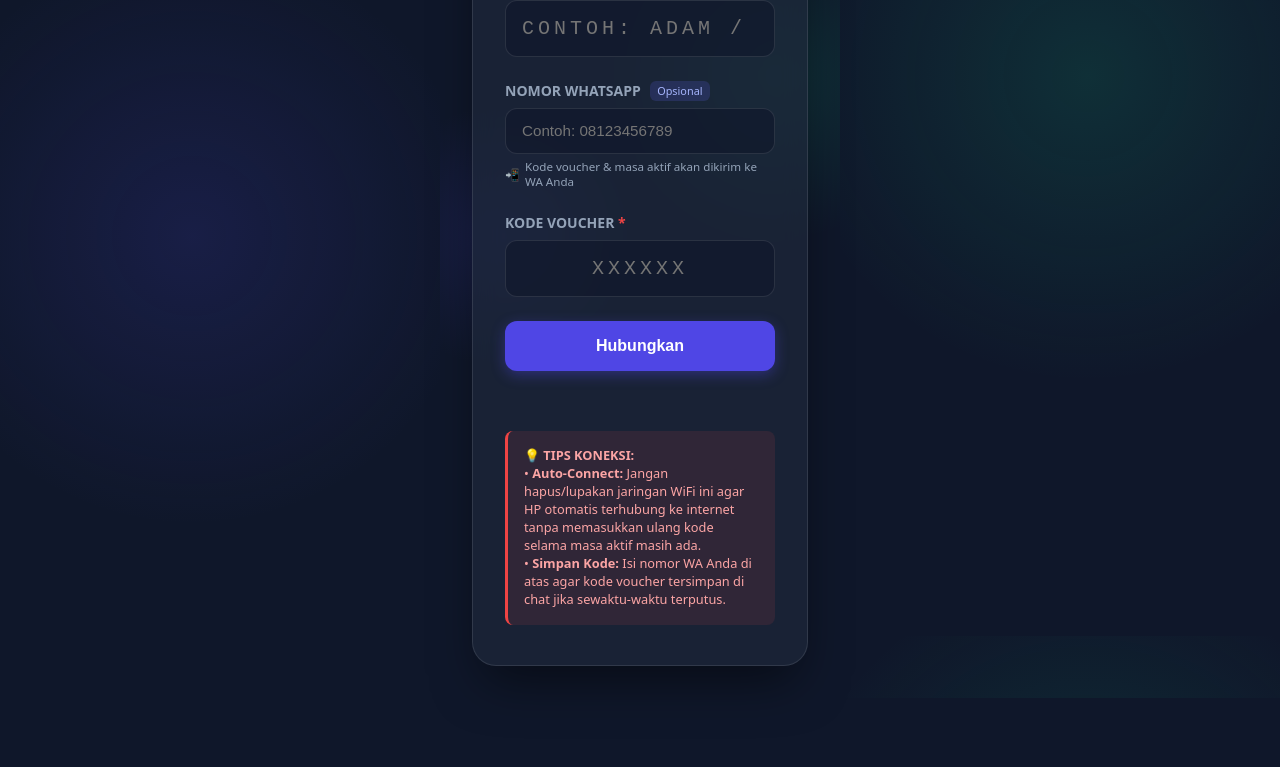
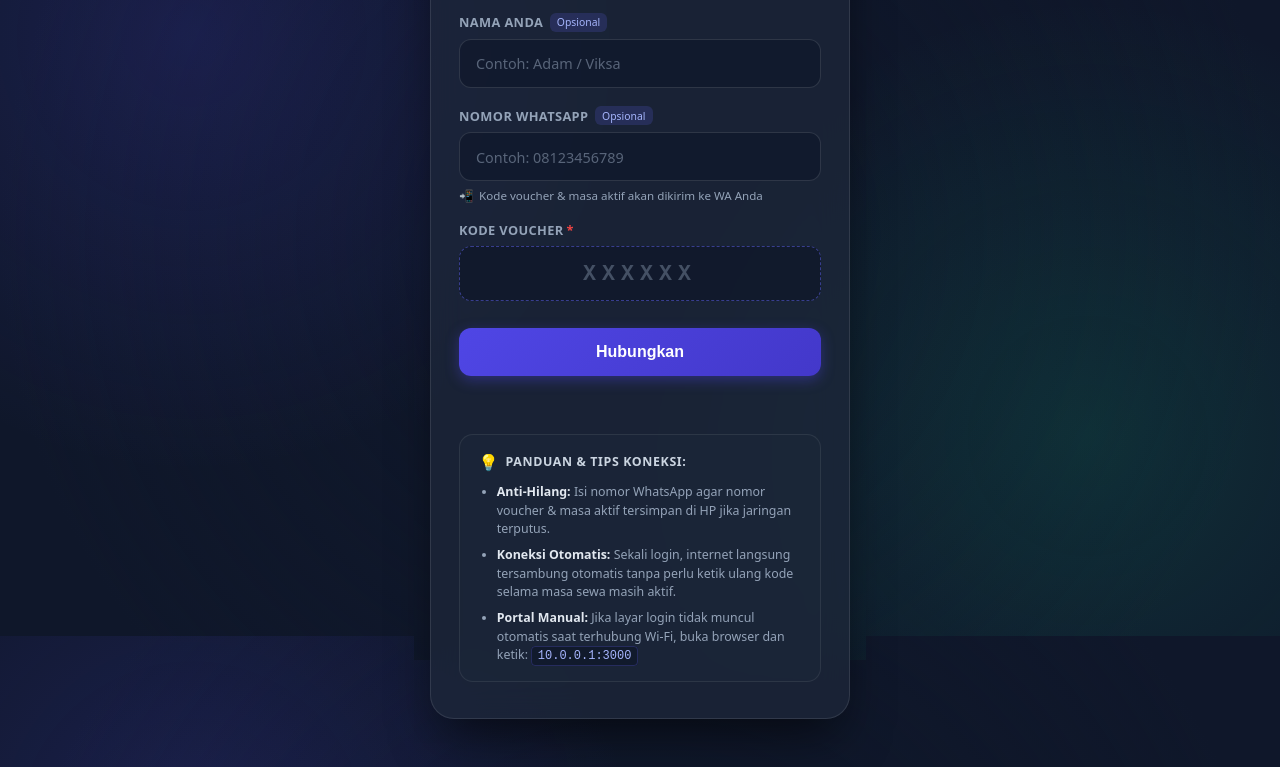
Before and after one commit to JuraganMuda/rockpis-wifivoucher, a website: page public/index.html in a window 1280 px wide. Shown: the part 164-931 px from the top of the page. Before the commit the page ends 862 px from the top, so only its background shows below. Drawn offline with Linux system fonts and the light colour scheme; no server answers.

Commit message:
fix(portal): perbaiki tampilan terputus di HP/laptop, rapikan format input, dan perbarui panduan koneksi

```diff
--- a/public/index.html
+++ b/public/index.html
@@ -17,166 +17,251 @@
         }
 
         body, html {
-            height: 100%;
+            min-height: 100%;
             margin: 0;
             font-family: system-ui, -apple-system, BlinkMacSystemFont, 'Segoe UI', Roboto, sans-serif;
             background: var(--bg-color);
             background-image:
-                radial-gradient(circle at 15% 50%, rgba(79, 70, 229, 0.15), transparent 25%),
-                radial-gradient(circle at 85% 30%, rgba(16, 185, 129, 0.15), transparent 25%);
+                radial-gradient(circle at 15% 25%, rgba(79, 70, 229, 0.18), transparent 35%),
+                radial-gradient(circle at 85% 75%, rgba(16, 185, 129, 0.15), transparent 35%),
+                radial-gradient(circle at 50% 50%, rgba(15, 23, 42, 0.8), transparent 85%);
+            background-attachment: fixed;
             color: var(--text-main);
             display: flex;
             align-items: center;
             justify-content: center;
+            padding: 1.5rem 1rem;
+            box-sizing: border-box;
         }
 
         .container {
             width: 100%;
-            max-width: 400px;
-            padding: 2rem;
+            max-width: 420px;
+            margin: auto;
+            padding: 0;
             box-sizing: border-box;
         }
 
         .card {
             background: var(--card-bg);
-            backdrop-filter: blur(12px);
-            -webkit-backdrop-filter: blur(12px);
+            backdrop-filter: blur(16px);
+            -webkit-backdrop-filter: blur(16px);
             border: 1px solid rgba(255, 255, 255, 0.1);
             border-radius: 24px;
-            padding: 2.5rem 2rem;
-            box-shadow: 0 25px 50px -12px rgba(0, 0, 0, 0.5);
+            padding: 2.25rem 1.75rem;
+            box-shadow: 0 25px 50px -12px rgba(0, 0, 0, 0.6);
             text-align: center;
-            transform: translateY(0);
-            transition: transform 0.3s ease;
+            box-sizing: border-box;
         }
 
         h1 {
-            margin: 0 0 0.5rem 0;
+            margin: 0 0 0.35rem 0;
             font-size: 1.75rem;
             font-weight: 800;
             background: linear-gradient(135deg, #f8fafc 0%, #cbd5e1 100%);
             -webkit-background-clip: text;
             -webkit-text-fill-color: transparent;
+            letter-spacing: -0.02em;
         }
 
         p.subtitle {
             color: var(--text-muted);
-            font-size: 0.95rem;
-            margin-bottom: 2rem;
+            font-size: 0.9rem;
+            margin: 0 0 1.75rem 0;
+            line-height: 1.4;
         }
 
         .input-group {
-            margin-bottom: 1.5rem;
+            margin-bottom: 1.15rem;
             text-align: left;
         }
 
         .input-group label {
-            display: block;
-            margin-bottom: 0.5rem;
-            font-size: 0.875rem;
+            display: flex;
+            align-items: center;
+            margin-bottom: 0.45rem;
+            font-size: 0.8rem;
             font-weight: 600;
             color: var(--text-muted);
+            letter-spacing: 0.03em;
         }
 
-        input[type="text"] {
+        .form-input {
             width: 100%;
-            padding: 1rem;
-            background: rgba(15, 23, 42, 0.6);
-            border: 1px solid rgba(255, 255, 255, 0.1);
+            padding: 0.85rem 1rem;
+            background: rgba(15, 23, 42, 0.65);
+            border: 1px solid rgba(255, 255, 255, 0.12);
             border-radius: 12px;
             color: white;
-            font-size: 1.25rem;
-            font-family: monospace;
+            font-size: 0.95rem;
+            font-family: inherit;
+            text-align: left;
+            letter-spacing: normal;
+            text-transform: none;
+            box-sizing: border-box;
+            transition: all 0.25s ease;
+        }
+
+        .form-input::placeholder {
+            color: rgba(148, 163, 184, 0.55);
+            font-size: 0.9rem;
+            font-family: inherit;
+            text-transform: none;
+            letter-spacing: normal;
+        }
+
+        .form-input:focus {
+            outline: none;
+            border-color: var(--primary);
+            background: rgba(15, 23, 42, 0.9);
+            box-shadow: 0 0 0 3px rgba(79, 70, 229, 0.25);
+        }
+
+        /* Voucher Code Input Distinctive Style */
+        #code {
+            width: 100%;
+            padding: 0.9rem 1rem;
+            background: rgba(15, 23, 42, 0.75);
+            border: 1.5px dashed rgba(99, 102, 241, 0.5);
+            border-radius: 12px;
+            color: #a5b4fc;
+            font-size: 1.35rem;
+            font-weight: 700;
+            font-family: 'JetBrains Mono', monospace;
             text-align: center;
-            letter-spacing: 4px;
+            letter-spacing: 6px;
             text-transform: uppercase;
             box-sizing: border-box;
-            transition: all 0.3s ease;
+            transition: all 0.25s ease;
         }
 
-        input[type="text"]:focus {
+        #code::placeholder {
+            letter-spacing: 6px;
+            color: rgba(148, 163, 184, 0.4);
+            font-family: 'JetBrains Mono', monospace;
+        }
+
+        #code:focus {
             outline: none;
+            border-style: solid;
             border-color: var(--primary);
-            box-shadow: 0 0 0 3px rgba(79, 70, 229, 0.2);
+            color: #ffffff;
+            background: rgba(15, 23, 42, 0.95);
+            box-shadow: 0 0 0 4px rgba(79, 70, 229, 0.3);
+        }
+
+        .optional-tag {
+            font-size: 0.65rem;
+            background: rgba(99, 102, 241, 0.18);
+            color: #a5b4fc;
+            padding: 0.15rem 0.45rem;
+            border-radius: 6px;
+            margin-left: 0.4rem;
+            font-weight: 500;
+            letter-spacing: normal;
+        }
+
+        .wa-hint {
+            font-size: 0.725rem;
+            color: var(--text-muted);
+            margin-top: 0.4rem;
+            display: flex;
+            align-items: center;
+            gap: 0.35rem;
+            line-height: 1.3;
         }
 
         button {
             width: 100%;
-            padding: 1rem;
-            background: var(--primary);
+            padding: 0.95rem 1rem;
+            margin-top: 0.5rem;
+            background: linear-gradient(135deg, #4F46E5, #4338CA);
             color: white;
             border: none;
             border-radius: 12px;
             font-size: 1rem;
             font-weight: 600;
             cursor: pointer;
-            transition: all 0.3s ease;
+            transition: all 0.25s ease;
             box-shadow: 0 4px 14px 0 rgba(79, 70, 229, 0.39);
         }
 
         button:hover {
-            background: var(--primary-hover);
-            transform: translateY(-2px);
+            background: linear-gradient(135deg, #4338CA, #3730A3);
+            transform: translateY(-1px);
             box-shadow: 0 6px 20px rgba(79, 70, 229, 0.5);
         }
 
+        button:active {
+            transform: translateY(0);
+        }
+
         .message {
-            margin-top: 1rem;
-            font-size: 0.875rem;
+            margin-top: 0.85rem;
+            font-size: 0.85rem;
             min-height: 20px;
+            line-height: 1.4;
         }
 
         .message.error { color: var(--error); }
         .message.success { color: var(--success); }
 
-        .warning-box {
+        /* Modern Guide Card */
+        .info-guide-box {
             margin-top: 1.5rem;
-            padding: 1rem;
-            background: rgba(239, 68, 68, 0.1);
-            border-left: 3px solid var(--error);
-            border-radius: 8px;
-            font-size: 0.8rem;
-            color: #fca5a5;
+            padding: 1rem 1.15rem;
+            background: rgba(30, 41, 59, 0.45);
+            border: 1px solid rgba(255, 255, 255, 0.08);
+            border-radius: 14px;
             text-align: left;
-            line-height: 1.4;
         }
 
-        .form-input {
-            width: 100%;
-            padding: 0.85rem 1rem;
-            background: rgba(15, 23, 42, 0.6);
-            border: 1px solid rgba(255, 255, 255, 0.1);
-            border-radius: 12px;
-            color: white;
-            font-size: 0.95rem;
-            box-sizing: border-box;
-            transition: all 0.3s ease;
+        .igb-header {
+            display: flex;
+            align-items: center;
+            gap: 0.45rem;
+            margin-bottom: 0.65rem;
         }
 
-        .form-input:focus {
-            outline: none;
-            border-color: var(--primary);
-            box-shadow: 0 0 0 3px rgba(79, 70, 229, 0.2);
+        .igb-icon {
+            font-size: 1rem;
         }
 
-        .optional-tag {
-            font-size: 0.68rem;
-            background: rgba(99, 102, 241, 0.18);
-            color: #a5b4fc;
-            padding: 0.15rem 0.45rem;
-            border-radius: 6px;
-            margin-left: 0.35rem;
-            font-weight: 500;
+        .igb-title {
+            font-size: 0.775rem;
+            font-weight: 700;
+            letter-spacing: 0.05em;
+            color: #cbd5e1;
         }
 
-        .wa-hint {
-            font-size: 0.725rem;
-            color: var(--text-muted);
-            margin-top: 0.35rem;
-            display: flex;
-            align-items: center;
-            gap: 0.35rem;
-            line-height: 1.3;
+        .igb-list {
+            margin: 0;
+            padding-left: 1.15rem;
+            color: #94a3b8;
+            font-size: 0.775rem;
+            line-height: 1.5;
+        }
+
+        .igb-list li {
+            margin-bottom: 0.45rem;
+        }
+
+        .igb-list li:last-child {
+            margin-bottom: 0;
+        }
+
+        .igb-list strong {
+            color: #e2e8f0;
+        }
+
+        .igb-list code {
+            background: rgba(15, 23, 42, 0.75);
+            color: #a5b4fc;
+            padding: 0.12rem 0.35rem;
+            border-radius: 4px;
+            font-family: monospace;
+            font-size: 0.75rem;
+            border: 1px solid rgba(99, 102, 241, 0.25);
         }
 
         /* Spinner */
@@ -207,6 +292,28 @@
             z-index: 9999;
             color: white;
         }
+
+        @media (max-width: 480px) {
+            body, html {
+                padding: 1rem 0.75rem;
+            }
+            .card {
+                padding: 1.75rem 1.25rem;
+                border-radius: 20px;
+            }
+            h1 {
+                font-size: 1.5rem;
+            }
+            .subtitle {
+                font-size: 0.85rem;
+                margin-bottom: 1.35rem;
+            }
+            #code {
+                font-size: 1.25rem;
+                letter-spacing: 5px;
+                padding: 0.8rem;
+            }
+        }
     </style>
 </head>
 <body>
@@ -218,17 +325,21 @@
 
     <div class="container">
         <div class="card">
-            <h1 id="brandTitle">RTNA WiFi Voucher</h1>
+            <h1 id="brandTitle">RTNA Wi-Fi</h1>
             <p class="subtitle" id="brandSubtitle">Silahkan masukkan kode voucher Anda</p>
 
             <form id="loginForm">
                 <div class="input-group">
-                    <label for="customerName">NAMA ANDA <span class="optional-tag">Opsional</span></label>
+                    <label for="customerName">
+                        NAMA ANDA <span class="optional-tag">Opsional</span>
+                    </label>
                     <input type="text" id="customerName" class="form-input" placeholder="Contoh: Adam / Viksa" autocomplete="name">
                 </div>
 
                 <div class="input-group">
-                    <label for="phoneNumber">NOMOR WHATSAPP <span class="optional-tag">Opsional</span></label>
+                    <label for="phoneNumber">
+                        NOMOR WHATSAPP <span class="optional-tag">Opsional</span>
+                    </label>
                     <input type="tel" id="phoneNumber" class="form-input" placeholder="Contoh: 08123456789" autocomplete="tel">
                     <div class="wa-hint">
                         <span>📲</span> Kode voucher & masa aktif akan dikirim ke WA Anda
@@ -236,7 +347,9 @@
                 </div>
 
                 <div class="input-group">
-                    <label for="code">KODE VOUCHER <span style="color: #ef4444;">*</span></label>
+                    <label for="code">
+                        KODE VOUCHER <span style="color: #ef4444; margin-left: 3px;">*</span>
+                    </label>
                     <input type="text" id="code" name="code" placeholder="XXXXXX" maxlength="6" autocomplete="off" required>
                 </div>
 
@@ -248,10 +361,22 @@
 
             <div id="statusMessage" class="message"></div>
 
-            <div class="warning-box">
-                <strong>💡 TIPS KONEKSI:</strong><br>
-                • <b>Auto-Connect:</b> Jangan hapus/lupakan jaringan WiFi ini agar HP otomatis terhubung ke internet tanpa memasukkan ulang kode selama masa aktif masih ada.<br>
-                • <b>Simpan Kode:</b> Isi nomor WA Anda di atas agar kode voucher tersimpan di chat jika sewaktu-waktu terputus.
+            <div class="info-guide-box">
+                <div class="igb-header">
+                    <span class="igb-icon">💡</span>
+                    <span class="igb-title">PANDUAN & TIPS KONEKSI:</span>
+                </div>
+                <ul class="igb-list">
+                    <li>
+                        <strong>Anti-Hilang:</strong> Isi nomor WhatsApp agar nomor voucher & masa aktif tersimpan di HP jika jaringan terputus.
+                    </li>
+                    <li>
+                        <strong>Koneksi Otomatis:</strong> Sekali login, internet langsung tersambung otomatis tanpa perlu ketik ulang kode selama masa sewa masih aktif.
+                    </li>
+                    <li>
+                        <strong>Portal Manual:</strong> Jika layar login tidak muncul otomatis saat terhubung Wi-Fi, buka browser dan ketik: <code>10.0.0.1:3000</code>
+                    </li>
+                </ul>
             </div>
 
         </div>
```
